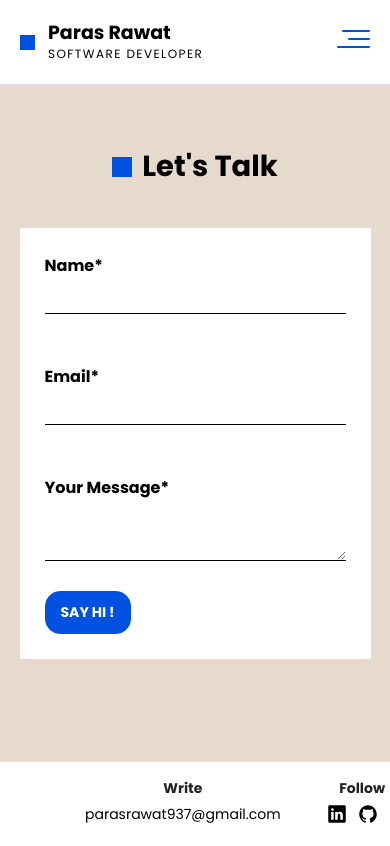
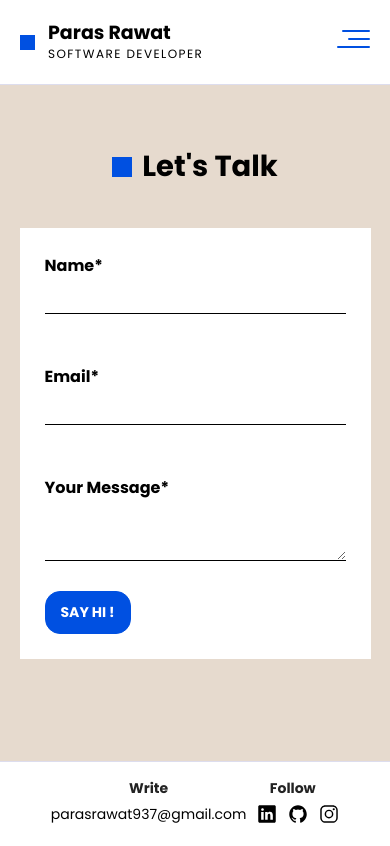
Before and after one commit to Paras0-7/Portfolio, a React (Create React App) app: page /contact in a window 390 px wide. Built offline with nearby package versions, Linux system fonts and the light colour scheme.

Commit message:
media queries

```diff
--- a/src/components/Footer/Footer.css
+++ b/src/components/Footer/Footer.css
@@ -42,3 +42,18 @@
   width: 20px;
   height: 20px;
 }
+
+@media (max-width: 768px) {
+  .footer .sub-container {
+    justify-content: center;
+    margin: 0;
+  }
+
+  .footer .social-container {
+    margin: 0;
+  }
+
+  .footer .social-container .sub-box {
+    margin-left: 0;
+  }
+}
```
